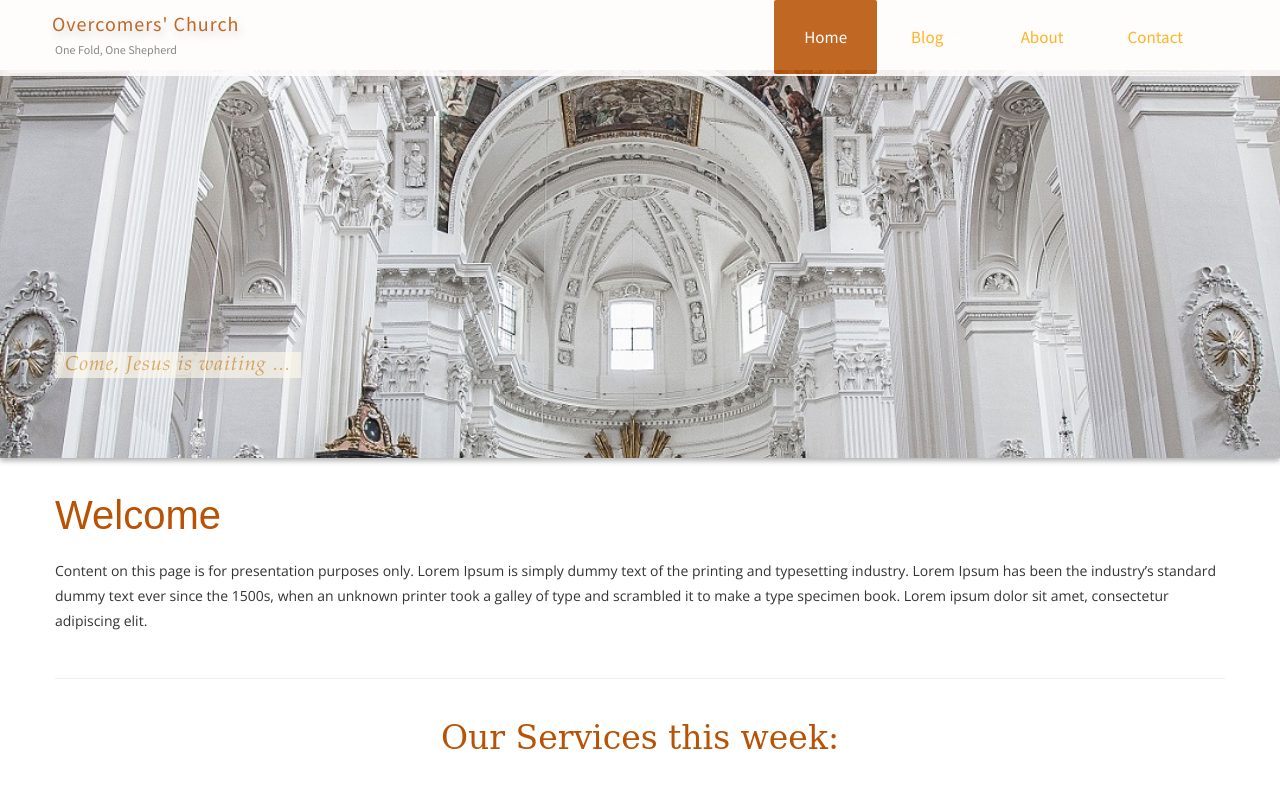
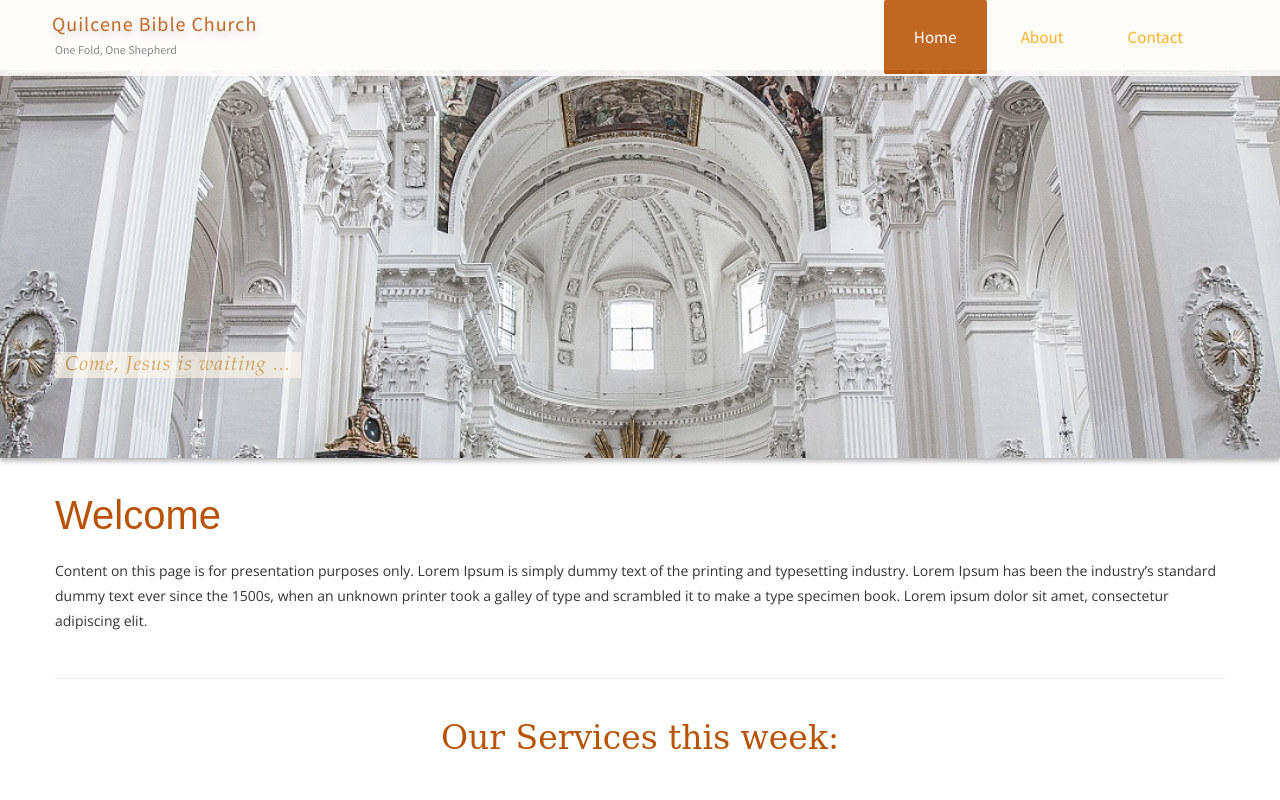
Before and after one commit to slarin/Church-Website-Template, a plain HTML site: page index.html in a window 1280 px wide. Shown: the top 800 px of the page. Drawn offline with nearby package versions, Linux system fonts and the light colour scheme; a web font is replaced by a local one.

Commit message:
Migrate to QBC

```diff
--- a/index.html
+++ b/index.html
@@ -2,7 +2,7 @@
 <html>
 <head>
     <meta charset="utf-8">
-    <title>Overcomers' Church</title>
+    <title>Quilcene Bible Church</title>
     <meta name="viewport" content="width=device-width, initial-scale=1.0">
     <meta name="description" content="church website sample">
     <meta name="authors" content="">
@@ -47,7 +47,7 @@
                 <div class="span12">
 
                     <div id="divLogo" class="pull-left">
-                        <a href="index.html" id="divSiteTitle">Overcomers' Church</a><br />
+                        <a href="index.html" id="divSiteTitle">Quilcene Bible Church</a><br />
                         <a href="index.html" id="divTagLine">One Fold, One Shepherd</a>
                     </div>
 
@@ -58,7 +58,7 @@
                         <div class="nav-collapse collapse">
                             <ul class="nav nav-pills ddmenu">
                                 <li class="dropdown active"><a href="index.html">Home</a></li>
-								<li class="dropdown"><a href="blog.html" class="dropdown-toggle">Blog <b class="caret"></b></a>
+								<!-- <li class="dropdown"><a href="blog.html" class="dropdown-toggle">Blog <b class="caret"></b></a>
                                     <ul class="dropdown-menu">
                             		<li><a href="blog.html">Blog</a></li>
 									<li class="dropdown">
@@ -70,7 +70,7 @@
                             				</ul>
                             			</li>
                             		</ul>
-                                </li>
+                                </li> -->
                                 <li class="dropdown"><a href="about.html">About</a></li>
                                 <li class="dropdown"><a href="contact.html">Contact</a></li>
                             </ul>
@@ -289,7 +289,7 @@
             <div class="row-fluid">
                 <div class="span12">
                     <p class="copyright">
-                        Copyright © 2018 Overcomers' Church. All Rights Reserved.
+                        Copyright © 2021 Quilcene Bible Church. All Rights Reserved.
                     </p>
 
                     <p class="social_bookmarks">
```
Also changed, not shown: about.html (+3 -3 lines), 3 other files.
